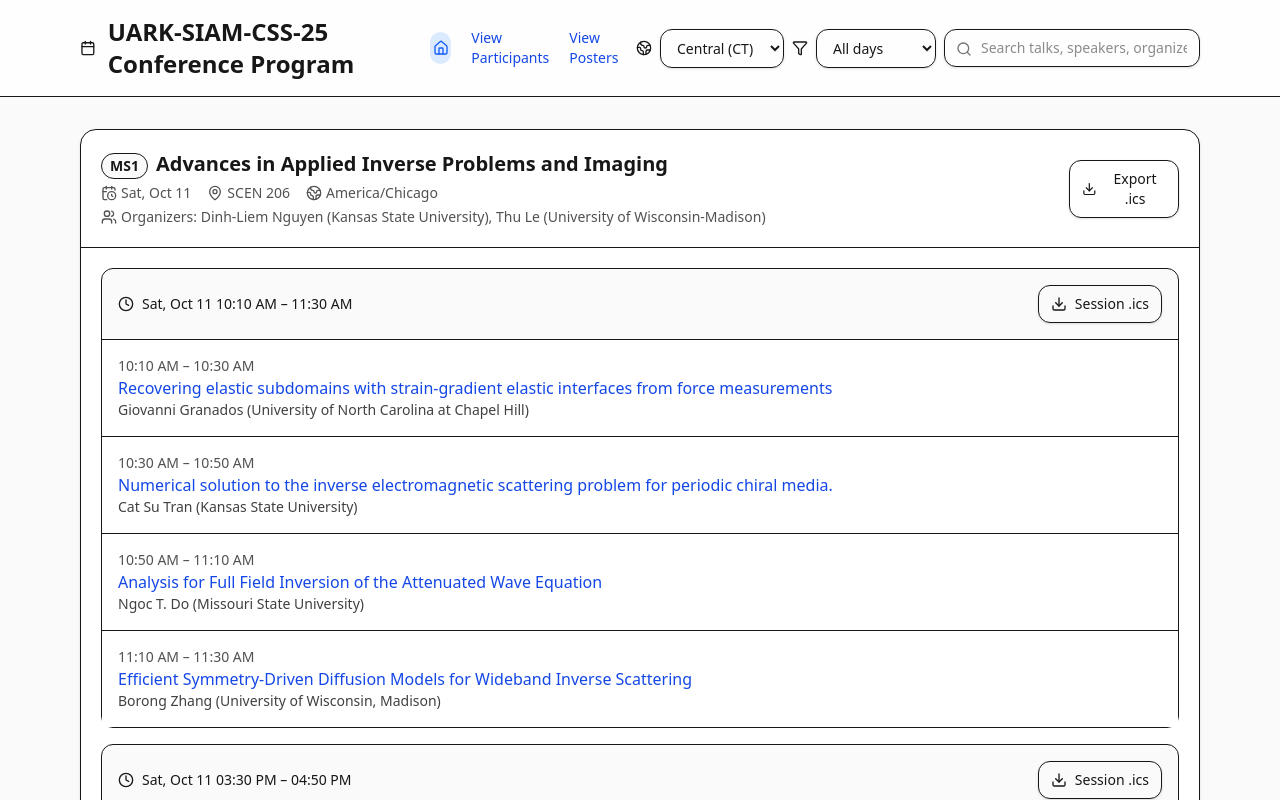
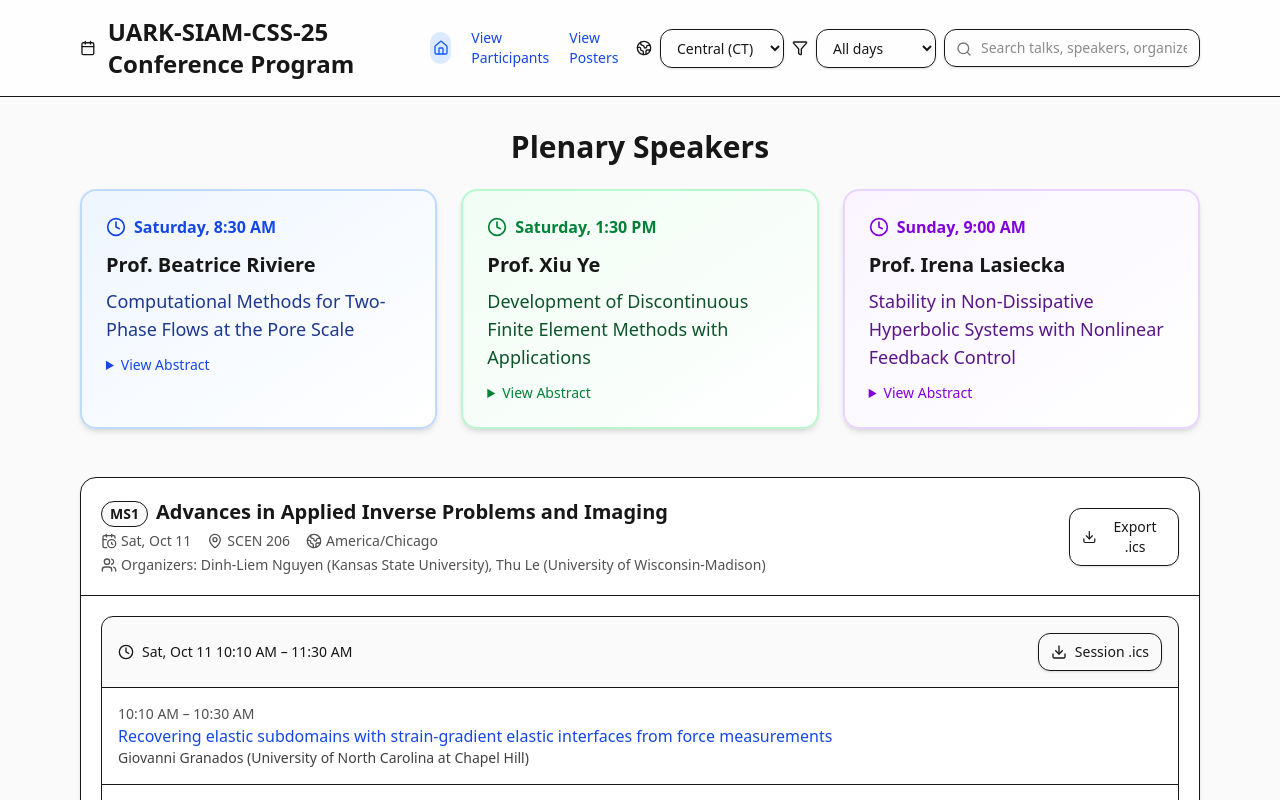
Before and after one commit to SIAM-UARK/UARK-SIAM-CSS-25, a React (Vite) app: page /participants in a window 1280 px wide. Shown: the top 800 px of the page. Built offline with nearby package versions, Linux system fonts and the light colour scheme.

Commit message:
update the plenary speaker talks

```diff
--- a/src/ProgramPage.jsx
+++ b/src/ProgramPage.jsx
@@ -519,6 +519,76 @@ export default function ProgramPage() {
       </header>
 
       <main className="max-w-6xl mx-auto px-4 py-8">
+        {/* Plenary Speakers Section */}
+        <section className="mb-12">
+          <h2 className="text-3xl font-bold mb-6 text-center">Plenary Speakers</h2>
+          <div className="grid gap-6 md:grid-cols-3">
+            {/* Saturday 8:30am - Beatrice Riviere */}
+            <motion.div
+              initial={{ opacity: 0, y: 8 }}
+              animate={{ opacity: 1, y: 0 }}
+              transition={{ duration: 0.25 }}
+              className="bg-gradient-to-br from-blue-50 to-white rounded-2xl shadow-md border-2 border-blue-200 p-6"
+            >
+              <div className="flex items-center gap-2 text-blue-700 mb-3">
+                <Clock className="h-5 w-5" />
+                <span className="font-semibold">Saturday, 8:30 AM</span>
+              </div>
+              <h3 className="text-xl font-bold mb-2 text-neutral-900">Prof. Beatrice Riviere</h3>
+              <p className="text-lg font-medium text-blue-900 mb-3">Computational Methods for Two-Phase Flows at the Pore Scale</p>
+              <details className="text-sm text-neutral-700">
+                <summary className="cursor-pointer font-medium text-blue-700 hover:text-blue-900">View Abstract</summary>
+                <p className="mt-2 leading-relaxed">
+                  Modeling multicomponent flows in porous media is important for many applications relevant to the energy and the environment. Advances in pore-scale imaging, increasing availability of computational resources, and developments in numerical algorithms have started rendering direct pore-scale numerical simulations of multiphase flow in pore structures feasible. This talk presents stable and convergent discretizations of coupled flow and phase-field models for systems of two-phase flows in digital rocks. The three-dimensional computational domain is the union of voxels, obtained from the micro-CT scanning of rock samples. The solid rock structure is fixed and fluid flows through the connected pores. The mathematical model is based on coupling the Cahn-Hilliard equations with the Navier-Stokes equations. Wettability on rock-fluid interfaces is accounted for via an energy-penalty based wetting (contact-angle) boundary condition. Spatial discretization is based on the interior penalty discontinuous Galerkin methods. Time discretization utilizes a decoupled splitting approach. Both theory and application of the proposed methods to model flows in porous structures are discussed. Extension of the diffuse interface method for a system of two-phase flows with soluble surfactant is introduced.
+                </p>
+              </details>
+            </motion.div>
+
+            {/* Saturday 1:30pm - Xiu Ye */}
+            <motion.div
+              initial={{ opacity: 0, y: 8 }}
+              animate={{ opacity: 1, y: 0 }}
+              transition={{ duration: 0.25, delay: 0.1 }}
+              className="bg-gradient-to-br from-green-50 to-white rounded-2xl shadow-md border-2 border-green-200 p-6"
+            >
+              <div className="flex items-center gap-2 text-green-700 mb-3">
+                <Clock className="h-5 w-5" />
+                <span className="font-semibold">Saturday, 1:30 PM</span>
+              </div>
+              <h3 className="text-xl font-bold mb-2 text-neutral-900">Prof. Xiu Ye</h3>
+              <p className="text-lg font-medium text-green-900 mb-3">Development of Discontinuous Finite Element Methods with Applications</p>
+              <details className="text-sm text-neutral-700">
+                <summary className="cursor-pointer font-medium text-green-700 hover:text-green-900">View Abstract</summary>
+                <p className="mt-2 leading-relaxed">
+                  Finite element methods (FEM) based on discontinuous approximations have been an active area of research over the past few decades, offering increased flexibility and robustness for a variety of partial differential equations. In this talk, I will present an overview of key developments in discontinuous FEM, including their connections to classical continuous FEM. Several prominent discontinuous methods will be discussed, such as the Discontinuous Galerkin (DG) method, Hybridizable Discontinuous Galerkin (HDG) method, and the Weak Galerkin (WG) method. The presentation will also highlight applications of these methods to problems such as convection–diffusion equations, the Stokes problem, and Brinkman equations. In these examples, discontinuous FEMs demonstrate significant advantages in terms of accuracy, stability, and adaptability to complex geometries.
+                </p>
+              </details>
+            </motion.div>
+
+            {/* Sunday 9:00am - Irena Lasiecka */}
+            <motion.div
+              initial={{ opacity: 0, y: 8 }}
+              animate={{ opacity: 1, y: 0 }}
+              transition={{ duration: 0.25, delay: 0.2 }}
+              className="bg-gradient-to-br from-purple-50 to-white rounded-2xl shadow-md border-2 border-purple-200 p-6"
+            >
+              <div className="flex items-center gap-2 text-purple-700 mb-3">
+                <Clock className="h-5 w-5" />
+                <span className="font-semibold">Sunday, 9:00 AM</span>
+              </div>
+              <h3 className="text-xl font-bold mb-2 text-neutral-900">Prof. Irena Lasiecka</h3>
+              <p className="text-lg font-medium text-purple-900 mb-3">Stability in Non-Dissipative Hyperbolic Systems with Nonlinear Feedback Control</p>
+              <details className="text-sm text-neutral-700">
+                <summary className="cursor-pointer font-medium text-purple-700 hover:text-purple-900">View Abstract</summary>
+                <p className="mt-2 leading-relaxed">
+                  Long time behavior of a nonlinear PDE system subject to non-linear and nonlocal damping and unstable, unrestricted perturbations is considered. The latter leads to non-dissipative and non-conservative character of the resulting dynamics. A case study may include Navier Stokes fluid in a neighborhood of unstable equilibrium or civil constructions such as bridges/buildings under unstable flow of gas. In order to forge long time coherent structure and resulting stability, nonlinear feedback control in a form of nonlinear damping is applied.
+                  The important features-consequences of the model are: (i) the dynamical system does not have a gradient structure, (ii) the nonlinearity of the damping leads to an "overdamping" effect which than leads to the so called stability "paradox" where "more" is not "better". This prevents applicability of known methods for proving attractiveness [both weak and strong] properties of related dynamics.. In order to contend with the difficulties, new methodology based on barrier's method along with related optimization is developed. The ultimate results provide an existence of global attractor in a finite energy space which, under suitable conditions, is also smooth and finite dimensional. Thus, PDE hyperbolic unstable dynamics is reduced asymptotically to a finite dimensional system. In the case of unstable equilibria, methods of feedback control theory are applied to forge local stability.
+                </p>
+              </details>
+            </motion.div>
+          </div>
+        </section>
+
         <div className="grid gap-6">
           {filtered.map((ms, idx) => (
             <motion.section
--- a/src/data/abstract/07_infectious-disease-in-space-and-time-advances-in-mathematical-biology.json
+++ b/src/data/abstract/07_infectious-disease-in-space-and-time-advances-in-mathematical-biology.json
@@ -71,7 +71,7 @@
       "title": "Delayed human behavioral adaptation from information lag shapes epidemic wave dynamics",
       "speakers": [
         {
-          "name": "MD Shahriar Mahmud",
+          "name": "Md Shahriar Mahmud",
           "affiliation": "Iowa State University"
         }
       ],
--- a/src/data/poster.json
+++ b/src/data/poster.json
@@ -128,7 +128,7 @@
         "speakers": [
           {
             "name": "Chamika Kankanamge",
-            "affiliation": "PhD student",
+            "affiliation": "University of Memphis",
             "email": "cdmlknkn@memphis.edu"
           }
         ],
```
